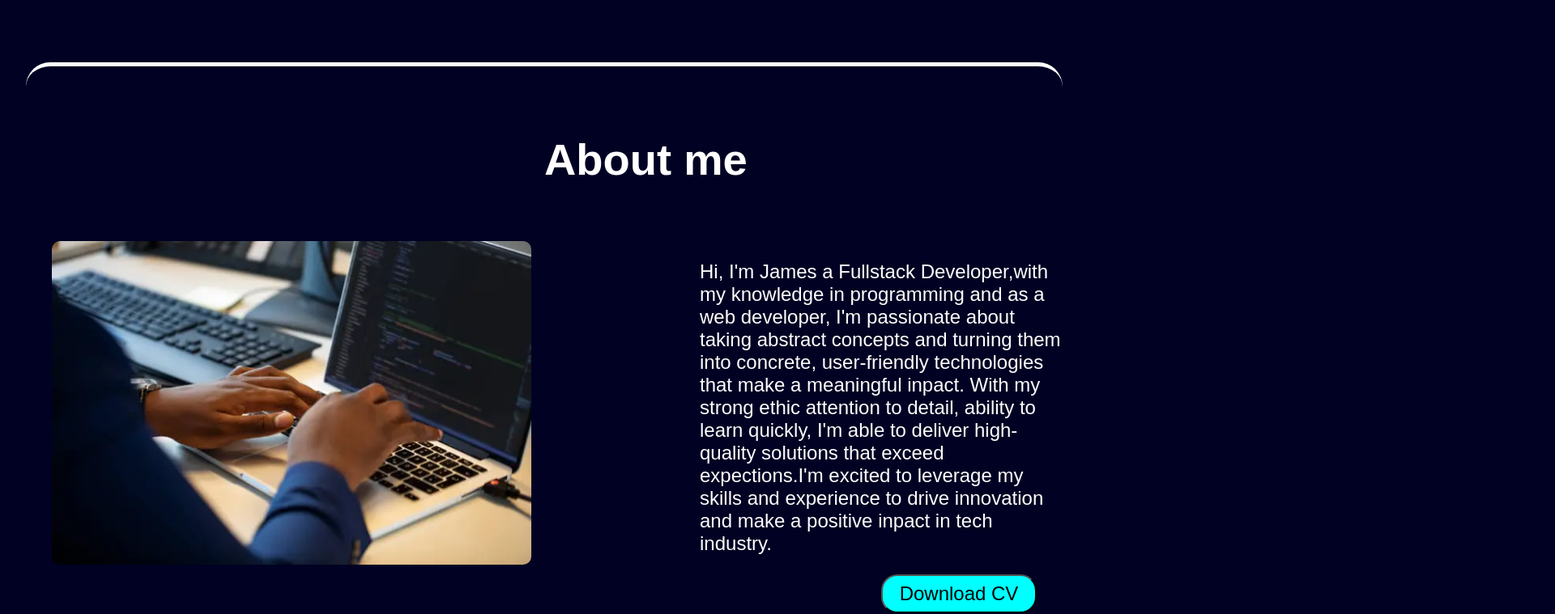
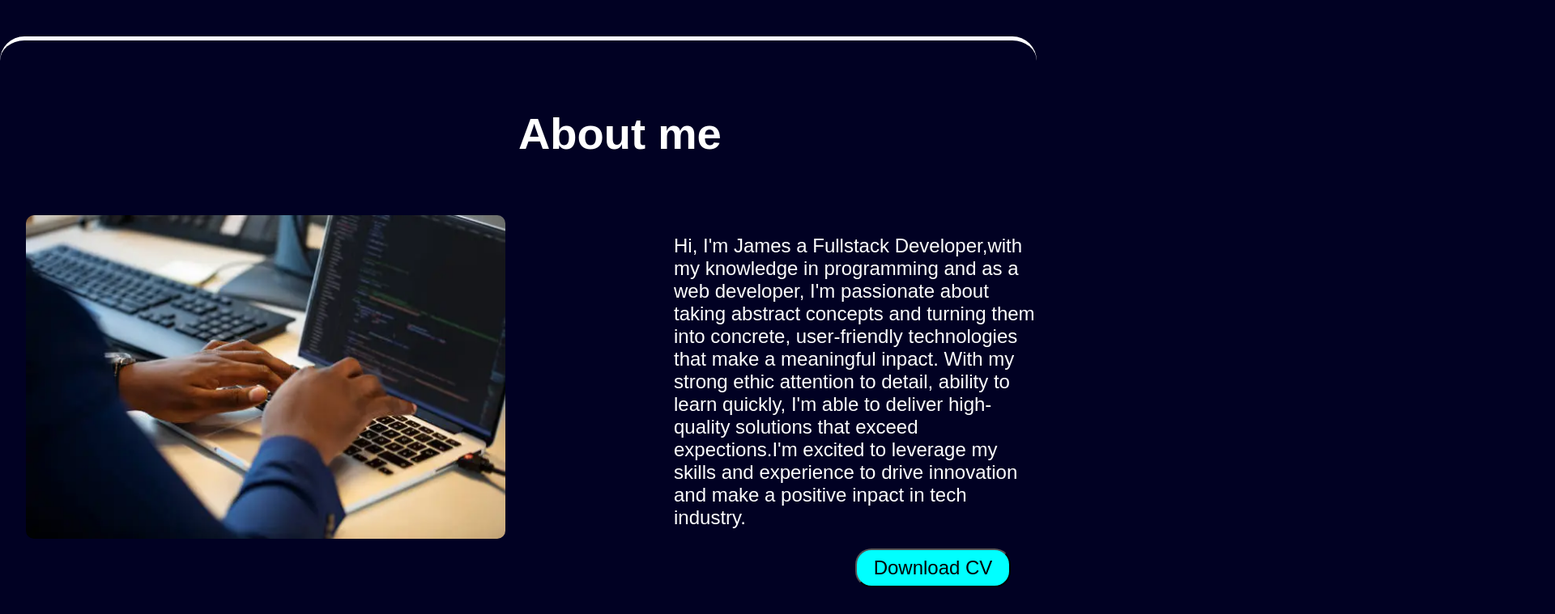
Before and after one commit to James-cobweb/project, a plain HTML site: page index.html in a window 1280 px wide. Shown: the part 679-1438 px from the top of the page at 81% size, 1920 px wide, since content can reach past the window. Drawn offline with nearby package versions, Linux system fonts and the light colour scheme.

Commit message:
second changes

```diff
--- a/style.css
+++ b/style.css
@@ -1,7 +1,8 @@
 
 body{
     margin: 0;
-    padding: 2rem;
+    padding: 0rem;
+    padding-left: 0;
     width: 100vw;
     box-sizing: border-box;
     text-decoration: none;
```
